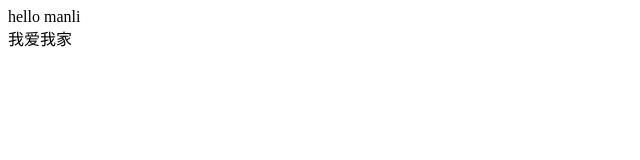
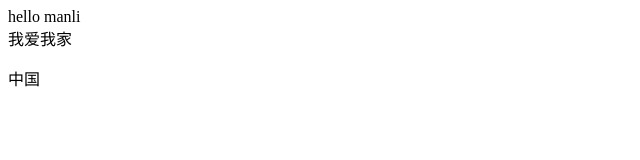
Before and after one commit to Manli05/manlizhang, a plain HTML site: page index.html in a window 1280 px wide. Shown: the full height of the page, 0-640 px from the left. Drawn offline with Linux system fonts and the light colour scheme.

Commit message:
添加了段落p

```diff
--- a/index.html
+++ b/index.html
@@ -7,5 +7,6 @@
 <body>
 hello manli
 <div>我爱我家</div>
+<p>中国</p>
 </body>
 </html>
```
